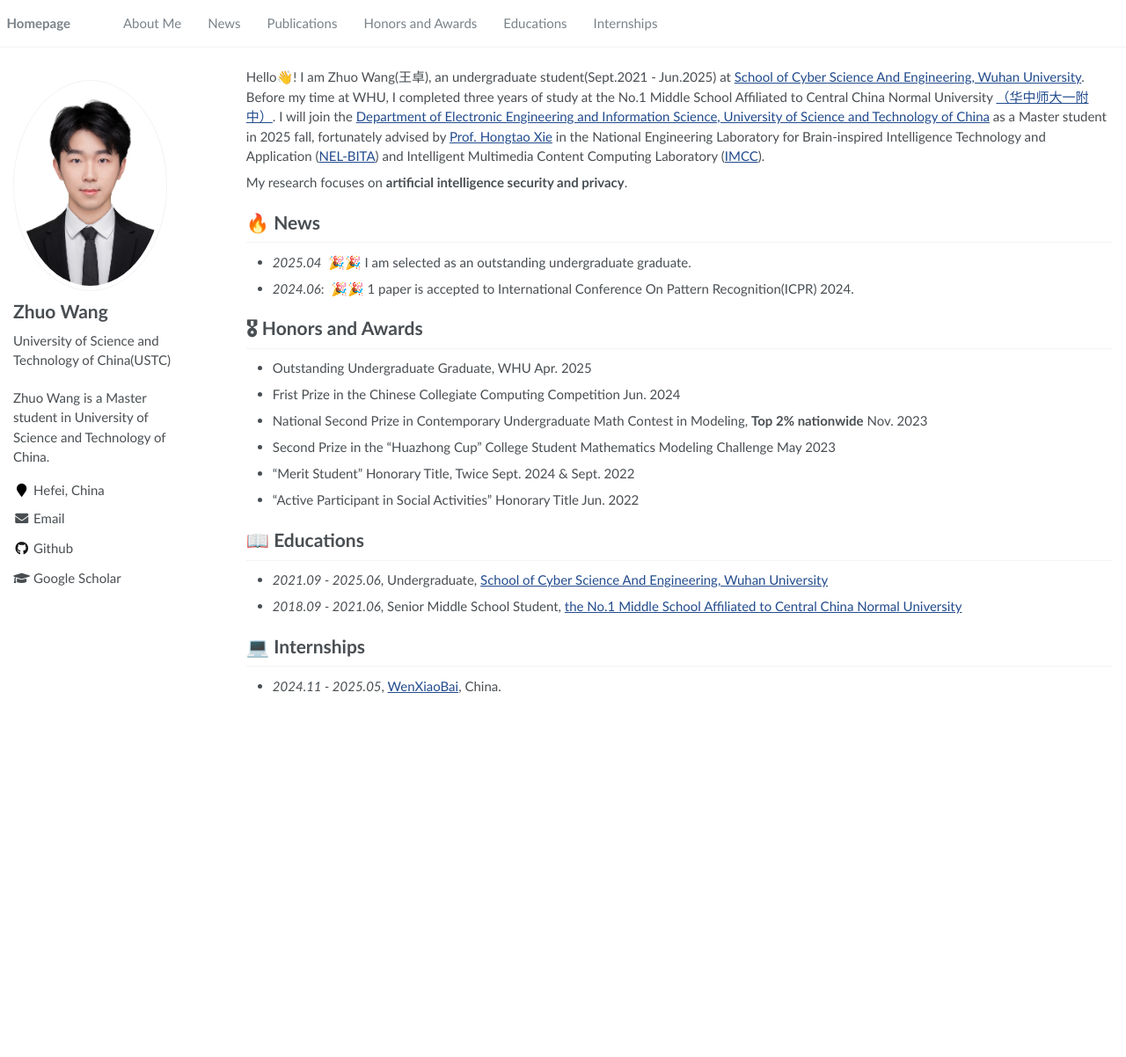
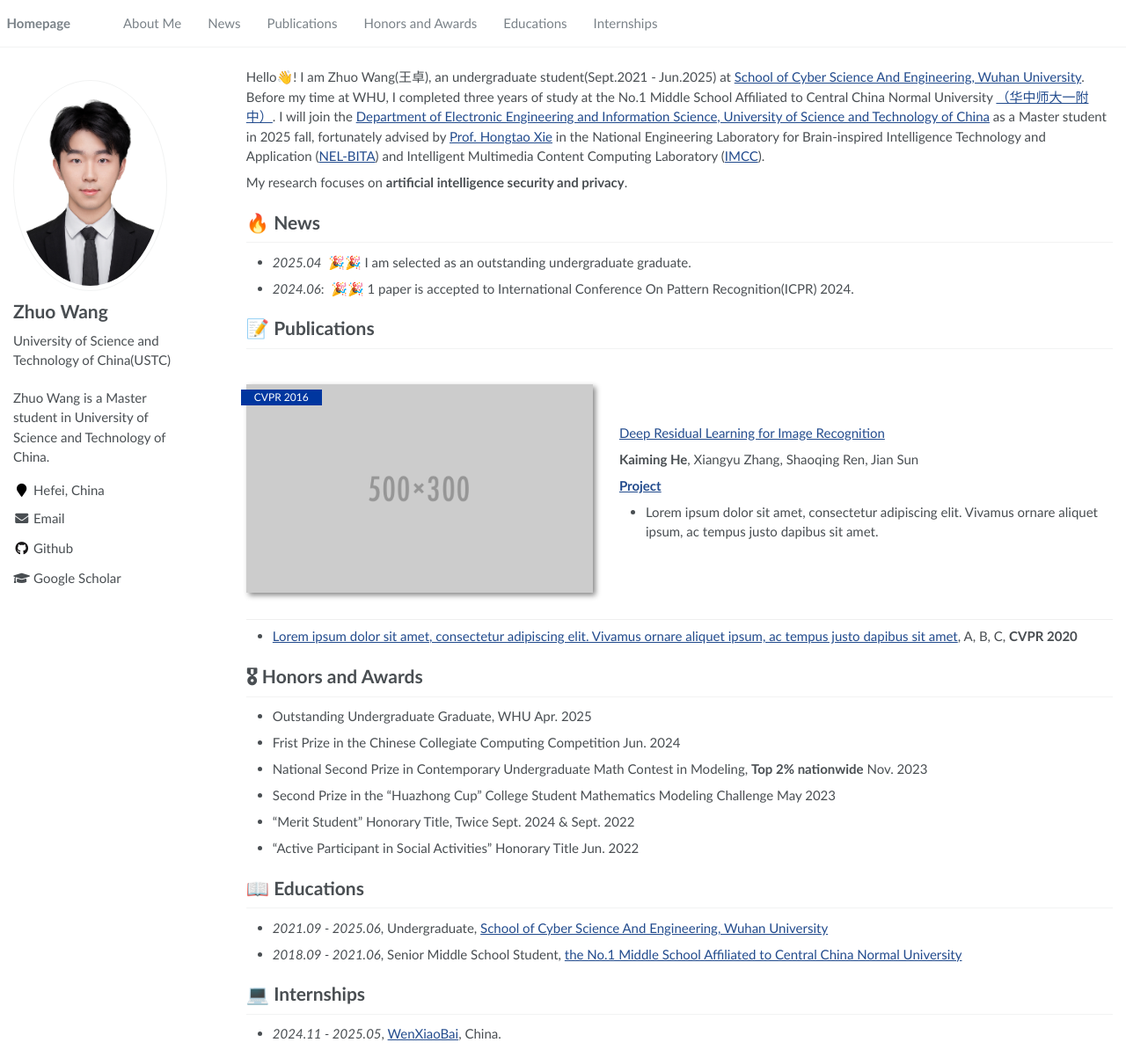
Before and after one commit to ZehyrW/ZehyrW.github.io, a Jekyll site: the page built from _pages/about.md, in a window 1280 px wide and 1202 px high. Shown: the whole window at 88% size. Built offline with Jekyll 4.4.1, drawn with Linux system fonts in a browser that asks for light colours.

Commit message:
Update about.md

```diff
--- a/_pages/about.md
+++ b/_pages/about.md
@@ -28,7 +28,7 @@ My research focuses on **artificial intelligence security and privacy**.
 - *2025.04* &nbsp;🎉🎉  I am selected as an outstanding undergraduate graduate.
 - *2024.06*: &nbsp;🎉🎉  1 paper is accepted to International Conference On Pattern Recognition(ICPR) 2024.
 
-<!-- # 📝 Publications
+# 📝 Publications
 
 <div class='paper-box'><div class='paper-box-image'><div><div class="badge">CVPR 2016</div><img src='images/500x300.png' alt="sym" width="100%"></div></div>
 <div class='paper-box-text' markdown="1">
@@ -42,7 +42,7 @@ My research focuses on **artificial intelligence security and privacy**.
 </div>
 </div>
 
-- [Lorem ipsum dolor sit amet, consectetur adipiscing elit. Vivamus ornare aliquet ipsum, ac tempus justo dapibus sit amet](https://github.com), A, B, C, **CVPR 2020** -->
+- [Lorem ipsum dolor sit amet, consectetur adipiscing elit. Vivamus ornare aliquet ipsum, ac tempus justo dapibus sit amet](https://github.com), A, B, C, **CVPR 2020**
 
 # 🎖 Honors and Awards
 - Outstanding Undergraduate Graduate, WHU    Apr. 2025
```
